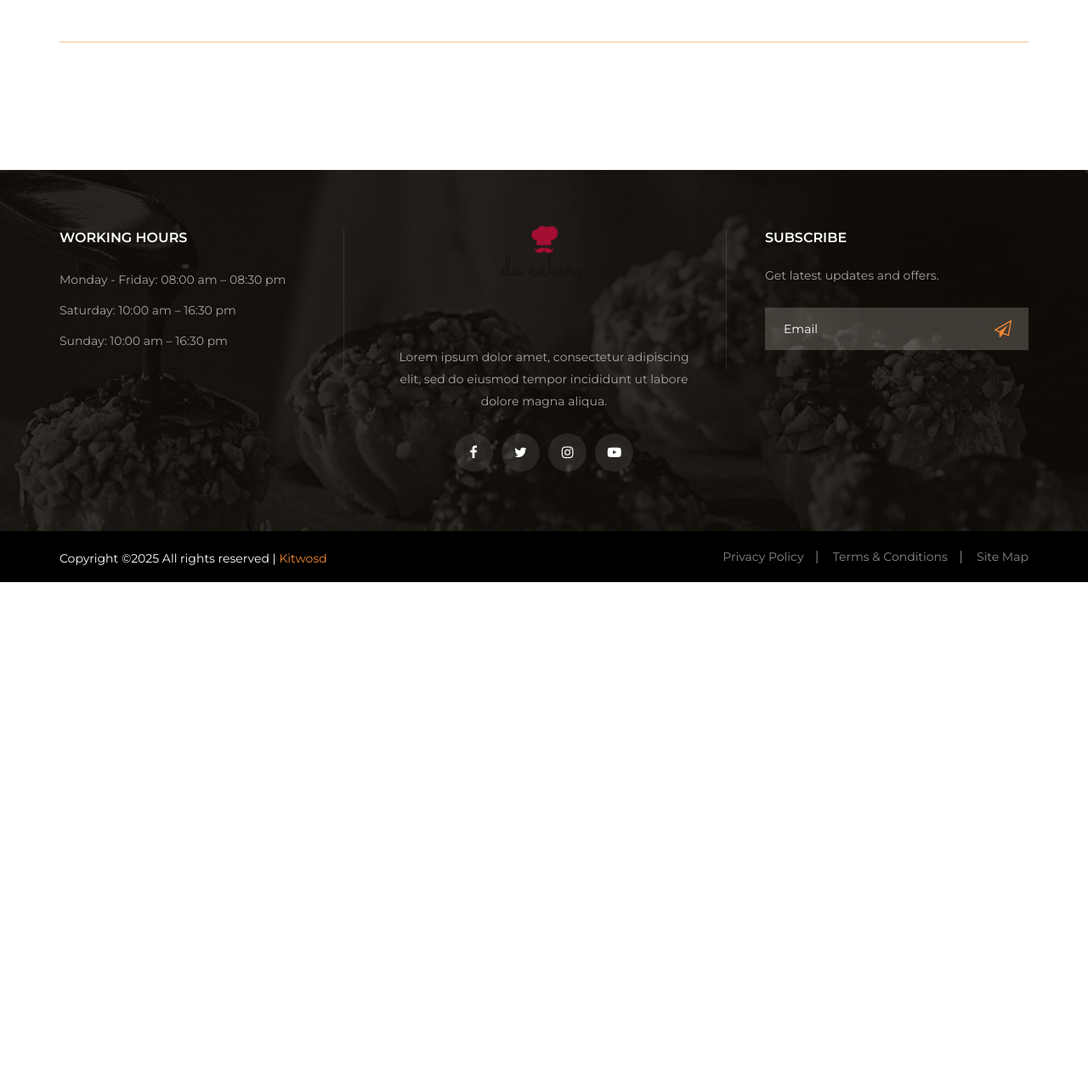
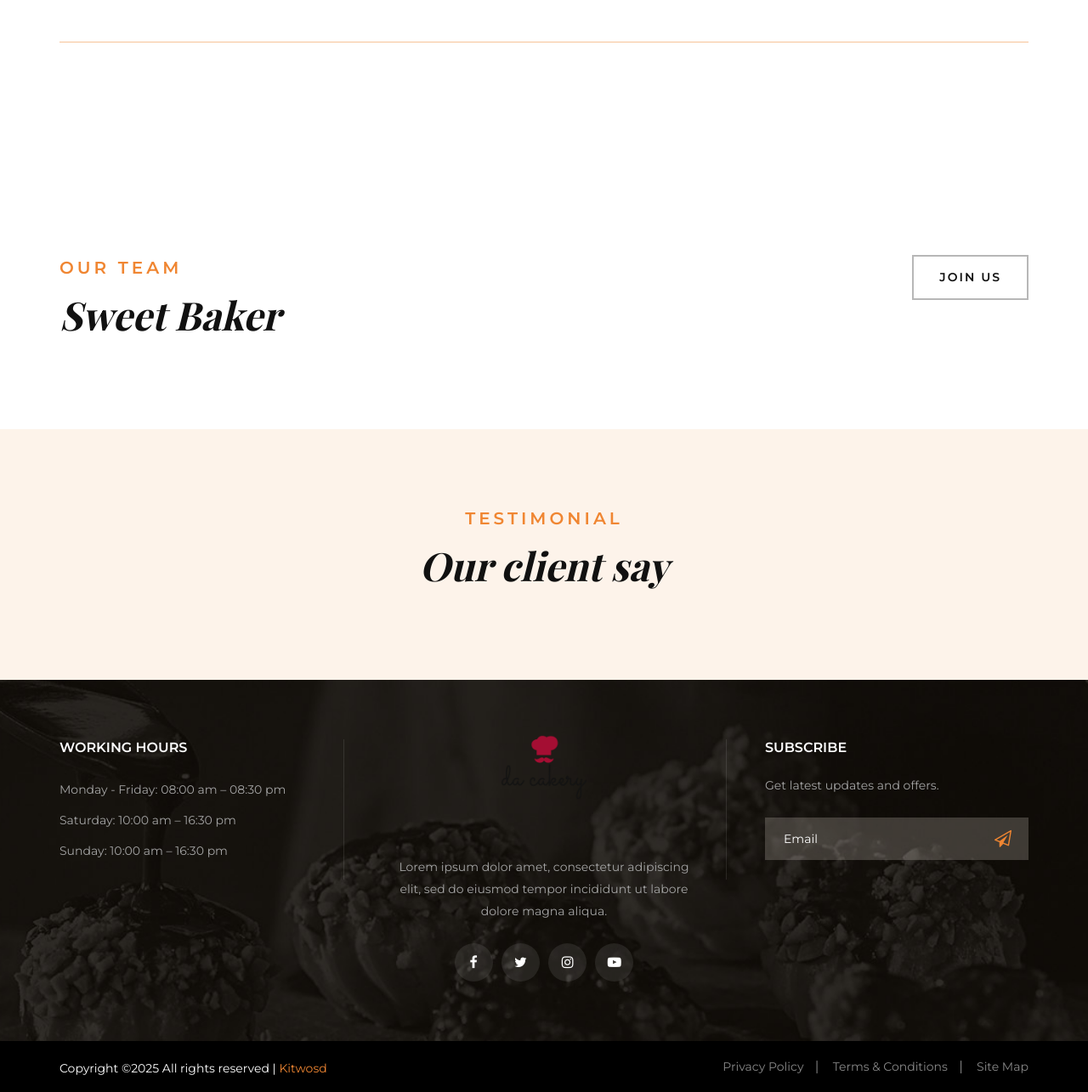
Before and after one commit to sarojoffl/dacakery, a Django app: template templates/home.html in a window 1280 px wide. Shown: the part 390-1675 px from the top of the page at 85% size. Before the commit the page ends 1075 px from the top, so only its background shows below. Run offline with Django 5.2, Linux system fonts and the light colour scheme; the template is opened without the code that fills it, so the values that code supplies are empty; some libraries are stand-ins or nearby versions.

Commit message:
Added Team and Testimonial sections

```diff
--- a/core/admin.py
+++ b/core/admin.py
@@ -1,8 +1,10 @@
 from django.contrib import admin
-from .models import Slider, Category, Product, AboutSection
+from .models import Slider, Category, Product, AboutSection, TeamMember, Testimonial
 
 # Register your models here.
 admin.site.register(Slider)
 admin.site.register(Category)
 admin.site.register(Product)
 admin.site.register(AboutSection)
+admin.site.register(TeamMember)
+admin.site.register(Testimonial)
--- a/core/views.py
+++ b/core/views.py
@@ -1,14 +1,18 @@
 from django.shortcuts import render
-from .models import Slider, Category, Product, AboutSection
+from .models import Slider, Category, Product, AboutSection, TeamMember, Testimonial
 
 def home(request):
     sliders = Slider.objects.all()
     about = AboutSection.objects.first()
     categories = Category.objects.all()
     products = Product.objects.all()
+    team_members = TeamMember.objects.all()
+    testimonials = Testimonial.objects.all()
     return render(request, 'home.html', {
         'sliders': sliders,
         'about': about,
         'categories': categories,
         'products': products,
+        'team_members': team_members,
+        'testimonials': testimonials,
     })
--- a/templates/home.html
+++ b/templates/home.html
@@ -90,4 +90,86 @@
     </div>
 </section>
 <!-- Product Section End -->
+
+<!-- Team Section Begin -->
+<section class="team spad">
+    <div class="container">
+        <div class="row">
+            <div class="col-lg-7 col-md-7 col-sm-7">
+                <div class="section-title">
+                    <span>Our team</span>
+                    <h2>Sweet Baker</h2>
+                </div>
+            </div>
+            <div class="col-lg-5 col-md-5 col-sm-5">
+                <div class="team__btn">
+                    <a href="#" class="primary-btn">Join Us</a>
+                </div>
+            </div>
+        </div>
+        <div class="row">
+            {% for member in team_members %}
+            <div class="col-lg-3 col-md-6 col-sm-6">
+                <div class="team__item" style="background-image: url('{{ member.image.url }}'); background-size: cover; background-position: center;">
+                    <div class="team__item__text">
+                        <h6>{{ member.name }}</h6>
+                        <span>{{ member.role }}</span>
+                        <div class="team__item__social">
+                            {% if member.facebook %}<a href="{{ member.facebook }}"><i class="fa fa-facebook"></i></a>{% endif %}
+                            {% if member.twitter %}<a href="{{ member.twitter }}"><i class="fa fa-twitter"></i></a>{% endif %}
+                            {% if member.instagram %}<a href="{{ member.instagram }}"><i class="fa fa-instagram"></i></a>{% endif %}
+                            {% if member.youtube %}<a href="{{ member.youtube }}"><i class="fa fa-youtube-play"></i></a>{% endif %}
+                        </div>
+                    </div>
+                </div>
+            </div>
+            {% endfor %}
+        </div>
+    </div>
+</section>
+<!-- Team Section End -->
+
+<!-- Testimonial Section Begin -->
+<section class="testimonial spad">
+    <div class="container">
+        <div class="row">
+            <div class="col-lg-12 text-center">
+                <div class="section-title">
+                    <span>Testimonial</span>
+                    <h2>Our client say</h2>
+                </div>
+            </div>
+        </div>
+        <div class="row">
+            <div class="testimonial__slider owl-carousel">
+                {% for testimonial in testimonials %}
+                <div class="col-lg-6">
+                    <div class="testimonial__item">
+                        <div class="testimonial__author">
+                            <div class="testimonial__author__pic">
+                                <img src="{{ testimonial.author_image.url }}" alt="{{ testimonial.author_name }}">
+                            </div>
+                            <div class="testimonial__author__text">
+                                <h5>{{ testimonial.author_name }}</h5>
+                                <span>{{ testimonial.author_location }}</span>
+                            </div>
+                        </div>
+                        <div class="rating">
+                            {% for i in "12345" %}
+                                {% if forloop.counter <= testimonial.rating %}
+                                    <span class="icon_star"></span>
+                                {% else %}
+                                    <span class="icon_star-half_alt"></span>
+                                {% endif %}
+                            {% endfor %}
+                        </div>
+                        <p>{{ testimonial.comment }}</p>
+                    </div>
+                </div>
+                {% endfor %}
+            </div>
+        </div>
+    </div>
+</section>
+<!-- Testimonial Section End -->
 {% endblock %}
```
Also changed, not shown: core/models.py (+23 -0 lines), core/migrations/0005_teammember_testimonial_alter_product_slug.py (added), core/migrations/0006_alter_testimonial_rating.py (added).
